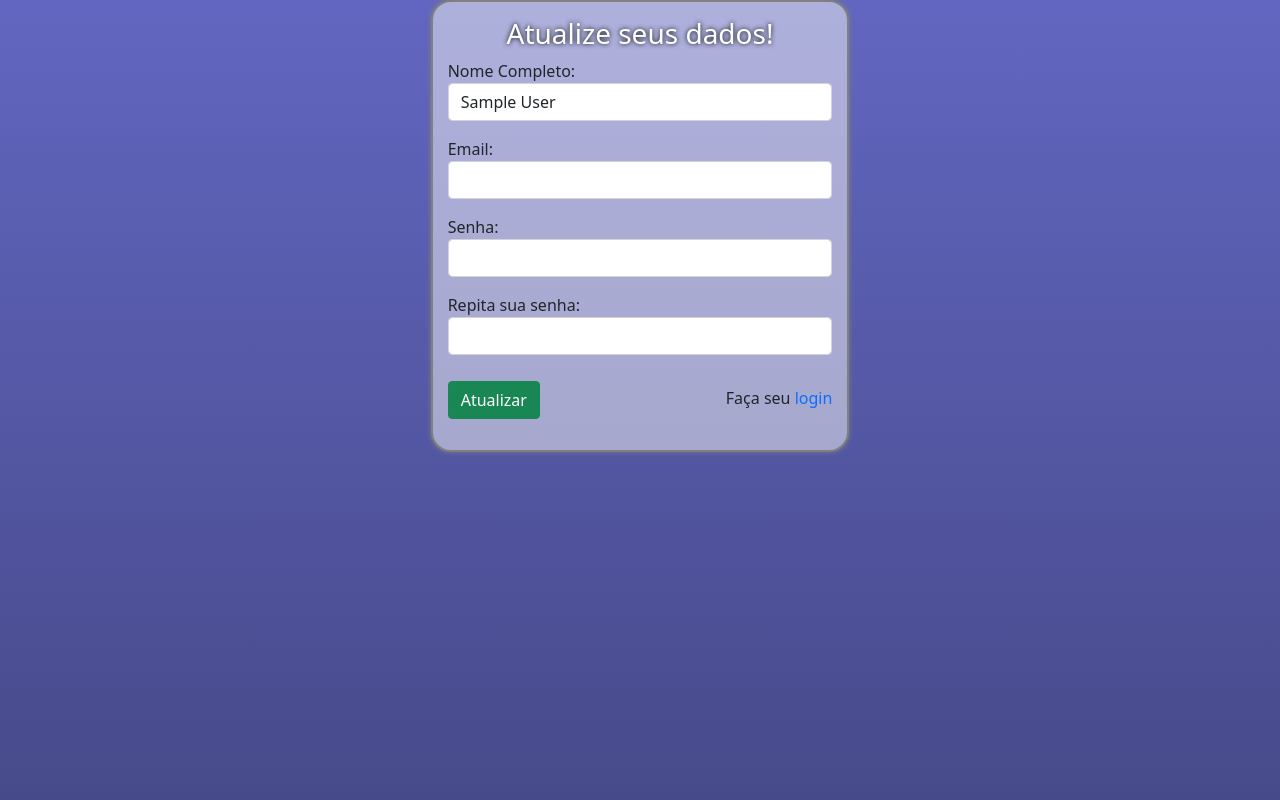
After one commit to LeonardoMarcatti/CRUD, a PHP site: page /updateUser.php?id=1 in a window 1280 px wide. The commit adds this page. Run offline with PHP 8.4, Linux system fonts and the light colour scheme; the visitor is signed in with stand-in values (Sample User, id 1); some libraries are stand-ins or nearby versions.

Commit message:
Criado subsistema que adiciona email a usuários já criados

```diff
--- a/Controller/addUser.php
+++ b/Controller/addUser.php
@@ -11,10 +11,12 @@
     use Testes\Projetos\PHP\CRUD\Model\Image;
     use Testes\Projetos\PHP\CRUD\Model\ImageDAO;
 
-    if (isset($_POST['name']) && isset($_POST['username']) && isset($_POST['pass'])) {
+    if (!empty($_POST['name']) && !empty($_POST['username']) && !empty($_POST['email']) && !empty($_POST['pass'])) {
         $name = filter_input(INPUT_POST, 'name', FILTER_SANITIZE_STRING);
         $username = password_hash(filter_input(INPUT_POST, 'username', FILTER_SANITIZE_STRING), PASSWORD_BCRYPT);
         $pass = password_hash(filter_input(INPUT_POST, 'pass', FILTER_SANITIZE_STRING), PASSWORD_BCRYPT);
+        $email = \filter_input(\INPUT_POST, 'email', \FILTER_SANITIZE_EMAIL);
+
 
         $connection = Connection::getConnection();
         $user = new User;
@@ -25,6 +27,7 @@
         $user->setName($name);
         $user->setUserName($username);
         $user->setPassword($pass);
+        $user->setEmail($email);
         $userDAO->addUser($user);
 
         $lastAddedID = $userDAO->getLastAddedUser();
--- a/Controller/help.php
+++ b/Controller/help.php
@@ -2,7 +2,6 @@
     namespace Testes\Projetos\PHP\CRUD\View;
 
     require_once '../Config/Connection.php';
-    //include_once '../Controller/functions.php';
     include_once '../Model/Endereco.php';
     include_once '../Model/Telefone.php';
     include_once '../Model/Image.php';
@@ -37,7 +36,7 @@
     $user_info = $userDAO->getUserByName($user);
 
     $image = new Image;
-    $image->setUserID($user_info['id']);
+    $image->setUserID($user_info->getID());
 
     $imageDAO = new ImageDAO($connection);
     $image_info = $imageDAO->getUserImage($image);
--- /dev/null
+++ b/Controller/updateUserController.php
@@ -0,0 +1,44 @@
+<?php
+     namespace Testes\Projetos\PHP\CRUD\Controller;
+
+     require_once '../View/assets/session.php';
+     require_once '../Config/Connection.php';
+     require_once '../Model/User.php';
+
+     use Testes\Projetos\PHP\CRUD\Config\Connection;
+     use Testes\Projetos\PHP\CRUD\Model\User;
+     use Testes\Projetos\PHP\CRUD\Model\UserDAO;
+
+      if ($_GET['id']) {
+      $id = \filter_input(\INPUT_GET, 'id', \FILTER_SANITIZE_NUMBER_INT);
+
+      $connection = Connection::getConnection();
+      $user = new User;
+      $user_dao = new UserDAO($connection);
+
+      $user->setID($id);
+      $user_info = $user_dao->getUserByID($user);
+
+      $_SESSION['user'] = $user_info->getName();
+
+      } else {
+         header('location: ../View/login.php');
+         exit;
+      };
+
+
+
+     if (!empty($_POST['name']) && !empty($_POST['email']) && !empty($_POST['pass'])) {
+         $name = \filter_input(\INPUT_POST, 'name', \FILTER_SANITIZE_STRING);
+         $email = \filter_input(\INPUT_POST, 'email', \FILTER_SANITIZE_EMAIL);
+         $pass = password_hash(filter_input(INPUT_POST, 'pass', FILTER_SANITIZE_STRING), PASSWORD_BCRYPT);
+
+         $user->setName($name);
+         $user->setEmail($email);
+         $user->setPassword($pass);
+
+         $user_dao->updateUser($user);
+
+         \header('location: ../View/crud.php');
+         exit;
+     };
--- a/Model/User.php
+++ b/Model/User.php
@@ -4,7 +4,7 @@
 
     class User{
         private int $id;
-        private string $name, $userName, $password;
+        private string $name, $userName, $password, $email;
 
         public function setID(int $val)
         {
@@ -26,6 +26,11 @@
             $this->password = $val;
         }
 
+        public function setEmail(string $val)
+        {
+            $this->email = $val;
+        }
+
         public function getID()
         {
             return $this->id;
@@ -45,6 +50,11 @@
         {
             return $this->password;
         }
+
+        public function getEmail()
+        {
+            return $this->email;
+        }
     };
 
     class UserDAO
@@ -57,12 +67,24 @@
 
         public function addUser(User $u)
         {
-            $sql = "INSERT INTO users(username, password, name) VALUES(:username, :password, :name)";
+            $sql = "INSERT INTO users(username, password, name, email) VALUES(:username, :password, :name, :email)";
             $insert = $this->pdo->prepare($sql);
             $insert->bindValue(':username', $u->getUserName());
             $insert->bindValue(':password', $u->getPassword());
             $insert->bindValue(':name', $u->getName());
+            $insert->bindValue(':email', $u->getEmail());
             $insert->execute();
+        }
+
+        public function updateUser(User $u)
+        {
+            $sql = 'update users set name = :name, email = :email, password = :password where id = :id';
+            $update = $this->pdo->prepare($sql);
+            $update->bindValue(':password', $u->getPassword());
+            $update->bindValue(':name', $u->getName());
+            $update->bindValue(':email', $u->getEmail());
+            $update->bindValue(':id', $u->getID());
+            $update->execute();
         }
 
         public function getUserByID(User $u)
@@ -71,8 +93,19 @@
             $select = $this->pdo->prepare($sql);
             $select->bindValue(':id', $u->getID());
             $select->execute();
-            $result = $select->fetch(PDO::FETCH_ASSOC);
-            return $result;
+
+            if ($select->rowCount() == 1) {
+                $result = $select->fetch(PDO::FETCH_ASSOC);
+
+                $user = new User;
+                $user->setID($result['id']);
+                $user->setName($result['name']);
+                $user->setEmail($result['email']);
+
+                return $user;
+            };
+
+            return false;
         }
 
         public function getUserByName(User $u)
@@ -81,8 +114,19 @@
             $select = $this->pdo->prepare($sql);
             $select->bindValue(':name', $u->getName());
             $select->execute();
-            $result = $select->fetch(PDO::FETCH_ASSOC);
-            return $result;
+
+            if ($select->rowCount() == 1) {
+                $result = $select->fetch(PDO::FETCH_ASSOC);
+
+                $user = new User;
+                $user->setID($result['id']);
+                $user->setName($result['name']);
+                $user->setEmail($result['email']);
+
+                return $user;
+            };
+
+            return false;
         }
 
         public function getLastAddedUser()
--- a/View/assets/crud.css
+++ b/View/assets/crud.css
@@ -75,7 +75,9 @@ h2{
 }
 
 #fundo{
-    background-color: rgb(71, 74, 138);
+    background-image: linear-gradient(to top, rgb(71, 74, 138), rgb(98, 102, 192));
+    background-repeat: no-repeat;
+    height: 100vh;
 }
 
 #form{
@@ -85,6 +87,12 @@ h2{
     height: auto;
     border: 2px solid gray;
     box-shadow: 0px 0px 5px gray;
+}
+
+#form h3{
+    text-align: center;
+    color: white;
+    text-shadow: 0px 0px 5px black;
 }
 
 #consulta_clientes_form{
--- /dev/null
+++ b/View/updateUser.php
@@ -0,0 +1,50 @@
+<?php
+    namespace Testes\Projetos\PHP\CRUD\View;
+
+    require_once '../Controller/updateUserController.php';
+
+?>
+
+<!DOCTYPE html>
+<html lang="pt-BR">
+    <head>
+        <meta http-equiv="content-type" content="text/html; charset=UTF-8">
+        <meta name="viewport" content="width=device-width, initial-scale=1, shrink-to-fit=no, user-scalable=yes">
+        <link href="https://cdn.jsdelivr.net/npm/bootstrap@5.1.3/dist/css/bootstrap.min.css" rel="stylesheet" integrity="sha384-1BmE4kWBq78iYhFldvKuhfTAU6auU8tT94WrHftjDbrCEXSU1oBoqyl2QvZ6jIW3" crossorigin="anonymous">
+        <link rel="icon" href="https://image.flaticon.com/icons/png/512/1216/1216733.png" type="image/png" sizes="16x16">
+        <script src="https://code.jquery.com/jquery-3.6.0.js" integrity="sha256-H+K7U5CnXl1h5ywQfKtSj8PCmoN9aaq30gDh27Xc0jk=" crossorigin="anonymous" defer></script>
+        <script src="https://cdn.jsdelivr.net/npm/@popperjs/core@2.9.3/dist/umd/popper.min.js" integrity="sha384-eMNCOe7tC1doHpGoWe/6oMVemdAVTMs2xqW4mwXrXsW0L84Iytr2wi5v2QjrP/xp" crossorigin="anonymous" defer></script>
+        <script src="https://cdn.jsdelivr.net/npm/bootstrap@5.1.3/dist/js/bootstrap.bundle.min.js" integrity="sha384-ka7Sk0Gln4gmtz2MlQnikT1wXgYsOg+OMhuP+IlRH9sENBO0LRn5q+8nbTov4+1p" crossorigin="anonymous" defer></script>
+        <script src="https://kit.fontawesome.com/ec29234e56.js" crossorigin="anonymous" defer></script>
+        <link rel="stylesheet" href="assets/crud.css">
+        <script src="assets/crud.js" defer></script>
+        <title>Atualiza usuário</title>
+    </head>
+    <body id="fundo">
+        <div class="container-fluid">
+            <form action="" method="post" class="col-lg-4 offset-lg-4 col-10 offset-1" id="form">
+                <h3>Atualize seus dados!</h3>
+                <div class=" col-lg-12 col-12  mb-3">
+                    <label for="nome">Nome Completo:</label>
+                    <input type="text" name="name" id="name" required="" class="form-control" value="<?=$user_info->getName()?>">
+                </div>
+                <div class=" col-lg-12 col-12  mb-3">
+                    <label for="email">Email:</label>
+                    <input type="text" name="email" id="email" required="" class="form-control">
+                </div>
+                <div class="col-lg-12 col-12 mb-3">
+                    <label for="senha">Senha:</label>
+                    <input type="password" name="pass" id="pass" required="" class="form-control">
+                </div>
+                <div class=" col-lg-12 col-12  mb-3">
+                    <label for="senha">Repita sua senha:</label>
+                    <input type="password" name="pass2" id="pass2" required="" class="form-control">
+                </div>
+                <div class="mb-3">
+                    <input type="submit" value="Atualizar" class="btn btn-success" id="btn_cadastre_user">
+                    <p id="faca_login">Faça seu <a href="login.php">login</a></p>
+                </div>
+            </form>
+        </div>
+    </body>
+</html>
--- a/script_crud.sql
+++ b/script_crud.sql
@@ -17,7 +17,8 @@ create table users(
 	id INT UNSIGNED NOT NULL AUTO_INCREMENT PRIMARY KEY,
     username varchar(100) not null unique,
     password varchar(100) not null unique,
-    name varchar(100) not null
+    name varchar(100) not null,
+    email varchar(40) default '' unique
 );
 
 create table image(
```
Also changed, not shown: Controller/validateLogin.php (+14 -3 lines), View/cadastro.php (+8 -10 lines), img/users/QNBMLSYAK19WT8UUNLD_DSC00205A.jpg (added).
